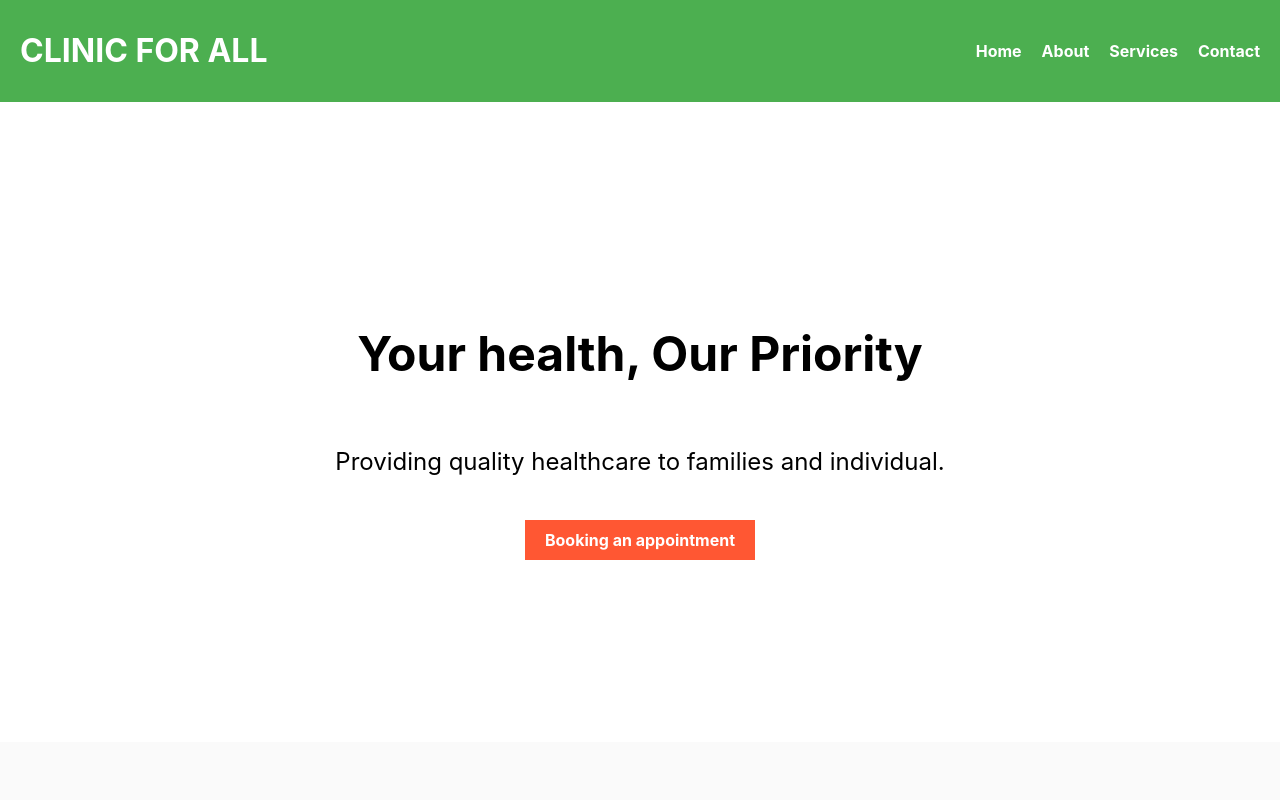
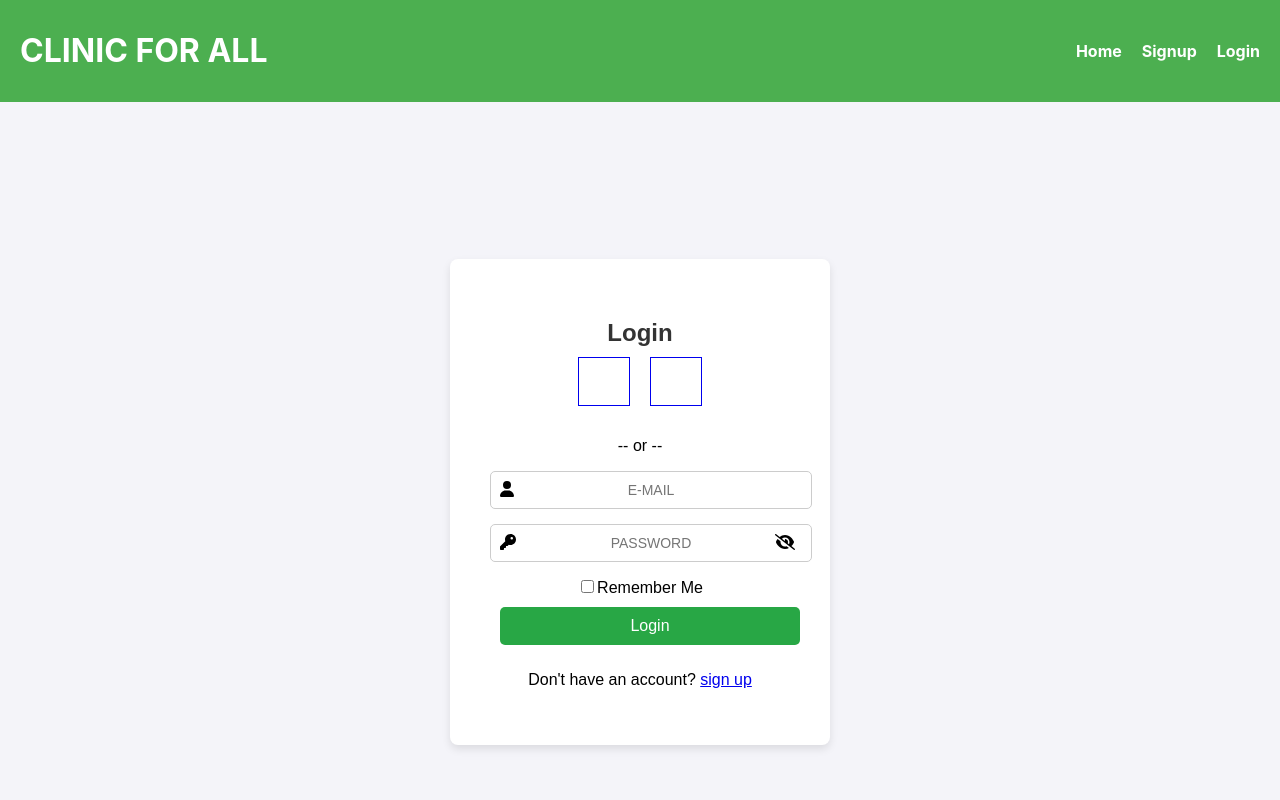
Before and after one commit to softerry/booking-app, a React (Create React App) app: page /login in a window 1280 px wide. Shown: the top 800 px of the page. Built offline with nearby package versions, Linux system fonts and the light colour scheme; some icons are missing.

Commit message:
Css update

```diff
--- a/src/components/contact.js
+++ b/src/components/contact.js
@@ -1,14 +1,14 @@
 import React from "react";
+
 
 
 
  const ContactForm = () =>{
     return(
-
         <>
     <section id="contact">
         <h2>Contact Us</h2>
-        <form action="#">
+            <form className="contact-form" action="#" >
                 <label for="name">Name:</label>
                 <input type="text" id="name"name="name" required/>
 
--- /dev/null
+++ b/src/components/footer.js
@@ -0,0 +1,13 @@
+import React from "react";
+
+
+
+export const Footer = () =>{
+    return(
+        <>
+            <footer>
+                 <p>&copy; 2024 Clinic for all. All Right Reserved.</p>
+            </footer>
+        </>
+    )
+}
--- a/src/components/login.js
+++ b/src/components/login.js
@@ -8,6 +8,9 @@ import { faKey } from "@fortawesome/free-solid-svg-icons";
 import { faEye } from '@fortawesome/free-regular-svg-icons';
 import { faEyeSlash } from "@fortawesome/free-solid-svg-icons";
 import { useState } from "react";
+import { NavBar } from "./navbar";
+import { Footer } from "./footer";
+
 
 
 
@@ -27,7 +30,9 @@ function Login(){
         }
     }
     return(
-        <div id="main-login">
+        <>
+            <NavBar/>
+            <div id="main-login">
              <div className='login-container'>
                 {/* // login form */}
                  <form className="login-form">
@@ -38,12 +43,12 @@ function Login(){
                 </div>
                        <p className="login-option">-- or -- </p>
 
-                <div className="input-field">
+                <div className="login-input-container">
                     <span className="user-icon"><FontAwesomeIcon icon={faUser} /></span>
                     <input type="text" id='username' name="username" placeholder="E-mail"required/>
                 </div>
-                <div className="input-field">
-                    <span className="password-key"><FontAwesomeIcon icon={faKey}/></span>
+                <div className="login-input-container">
+                    <span className="user-icon"><FontAwesomeIcon icon={faKey}/></span>
                     <input type={pass} id='password' name='password' placeholder="Password" required/>
                     <span className="password-eye"><FontAwesomeIcon icon={icon} onClick={toggleIcon}/></span>
                 </div>
@@ -57,6 +62,11 @@ function Login(){
 
         </div>
 
+        {/* Footer */}
+        <Footer/>
+        </>
+
+
     )
 }
 
--- a/src/components/navbar.js
+++ b/src/components/navbar.js
@@ -1,19 +1,22 @@
 import React from "react";
+import { Link } from "react-router-dom";
 
 
-const NavBar = () =>{
+export const NavBar = () =>{
     return(
-        <>
+
+        <header>
+            <div className="logo">
+               <h1>clinic for all</h1>
+            </div>
            <nav>
             <ul>
-                <li><a href="#home">Home</a></li>
-                <li><a href="#about">About</a></li>
-                <li><a href="#service">Services</a></li>
-                <li><a href="#contact">Contact</a></li>
+                <li><Link to="/">Home</Link></li>
+                <li><Link to="/signup">Signup</Link></li>
+                <li><Link to="/login">Login</Link></li>
             </ul>
         </nav>
-        </>
+       </header>
+
     )
 }
-
-export default NavBar;
--- a/src/components/signup.js
+++ b/src/components/signup.js
@@ -10,6 +10,8 @@ import { faXmark } from "@fortawesome/free-solid-svg-icons";
 import { useState } from "react";
 import { faCircleCheck } from "@fortawesome/free-solid-svg-icons";
 import { faCircleXmark } from "@fortawesome/free-solid-svg-icons";
+import { NavBar } from "./navbar";
+import { Footer } from "./footer";
 
 
 
@@ -89,8 +91,11 @@ function Signup (){
     }
 
     return (
-        <div className="signup-container">
-            <form className="signup-form" href='#'>
+        <>
+        {/* Navigation bar */}
+            <NavBar/>
+     <div className="signup-container">
+            <form className="signup-form" action='#'>
                 <p className="signup-p-text"> Already a member <a href=''> sign in</a></p>
                 <h2 className="signup-h2">Sign Up</h2>
                 <div className="signup-social-icon">
@@ -157,14 +162,17 @@ function Signup (){
 
                 </div>
                 <div className="signup-checkbox">
-                        <input type="checkbox"/> <label><a href="#">Terms and Condition</a></label>
+                        <input type="checkbox" id="check-box"/> <label><a href="#">Terms and Condition</a></label>
                 </div>
                 <div className="signup-submit">
                     <input type="submit" value='submit'/>
                 </div>
         </form>
+         {/* footer */}
+        <Footer/>
+        </div>
+        </>
 
-        </div>
 
     )
 }
--- a/src/home.js
+++ b/src/home.js
@@ -1,6 +1,7 @@
 import { useState } from "react";
 import ContactForm from "./components/contact";
-import NavBar from "./components/navbar";
+import { NavBar } from "./components/navbar";
+import { Footer } from "./components/footer";
 
 
 function Home (){
@@ -8,15 +9,11 @@ function Home (){
 
 
 return(
-<div>
-    <header>
-        {/* header section */}
-        <div className="logo">
-            <h1>clinic for all</h1>
-        </div>
-        {/* nav bar section */}
+<>
+
+{/* Header and nav bar section */}
       <NavBar/>
-    </header>
+
     {/* hero section */}
     <section className="hero" id="home">
         <h2>Your health, Our Priority</h2>
@@ -60,13 +57,10 @@ return(
     </section>
     {/* Contact section */}
         <ContactForm/>
-        {/* footer section */}
-    <footer>
-        <p>&copy; 2024 Clinic for all. All Right Reserved.</p>
+     {/* footer section */}
+        <Footer/>
 
-    </footer>
-
-</div>
+</>
 );
 }
 
--- a/src/index.css
+++ b/src/index.css
@@ -35,19 +35,23 @@ code {
   color:#333;
 }
 
-.input-field{
+.login-input-container{
   margin-bottom: 15px;
   position: relative;
 }
-.user-icon, .password-key{
+.login-input-container .user-icon{
   position: absolute;
   top: 10px;
   left:10px;
 }
-.password-eye{
-  left:290px;
+.login-input-container .password-eye{
+  position: absolute;
+  top: 10px;
+  left: 95%;
+
 }
-.input-field input{
+
+.login-input-container input{
   width: 100%;
   padding: 10px;
   border: 1px solid #ccc;
@@ -71,7 +75,7 @@ code {
 #login-btn:hover{
   background-color:#218838;
 }
-.input-field input::placeholder{
+.login-input-container input::placeholder{
   text-align: center;
 }
 /* for both signup and login */
@@ -106,7 +110,7 @@ code {
 }
 
 
-label{
+.signup-input-container label{
   display: block;
   margin: 0.5rem 0;
 }
@@ -125,6 +129,7 @@ label{
 }
 .signup-submit{
   text-align: center;
+  margin: 20px;
 }
 .signup-submit input[type='submit']{
     padding:5px 15px;
@@ -147,7 +152,7 @@ input::placeholder, input[type='date']{
 .signup-input-container{
   position: relative;
 }
-.password-eye{
+.signup-input-container .password-eye{
   position: absolute;
   top: 50px;
   left:95%;
@@ -272,30 +277,30 @@ nav ul li a:hover{
   background:#f4f4f4;
   text-align:center;
 }
-form{
+.contact-form{
   display: flex;
   flex-direction: column;
   max-width: 400px;
   margin: 0 auto;
 }
-form label{
+.contact-form label{
   margin-bottom:10px;
 }
-form input, form textarea{
+.contact-form input, form textarea{
   margin-bottom:20px;
   padding:10px;
   border:1px solid #ccc;
   border-radius: 4px;
 }
 
-form button{
+.contact-form button{
   padding:10px;
   background-color: #4caf50;
   color: white;
   cursor: pointer;
   border: none;
 }
-form button:hover{
+.contact-form button:hover{
   background-color: #45a049;
 }
 footer{
--- a/src/index.js
+++ b/src/index.js
@@ -4,6 +4,8 @@ import Login from './components/login';
 import './index.css';
 import Signup from './components/signup';
 import Home from './home';
+import { RouterProvider } from 'react-router-dom';
+import { router } from './router';
 
 
 
@@ -11,6 +13,6 @@ import Home from './home';
 const root = ReactDOM.createRoot(document.getElementById('root'));
 root.render(
   <React.StrictMode>
-    <Home/>
+    <RouterProvider router={router}/>
   </React.StrictMode>
 );
```
Also changed, not shown: src/router.js (+7 -4 lines). Lines whose indentation alone changed are shown as unchanged.
